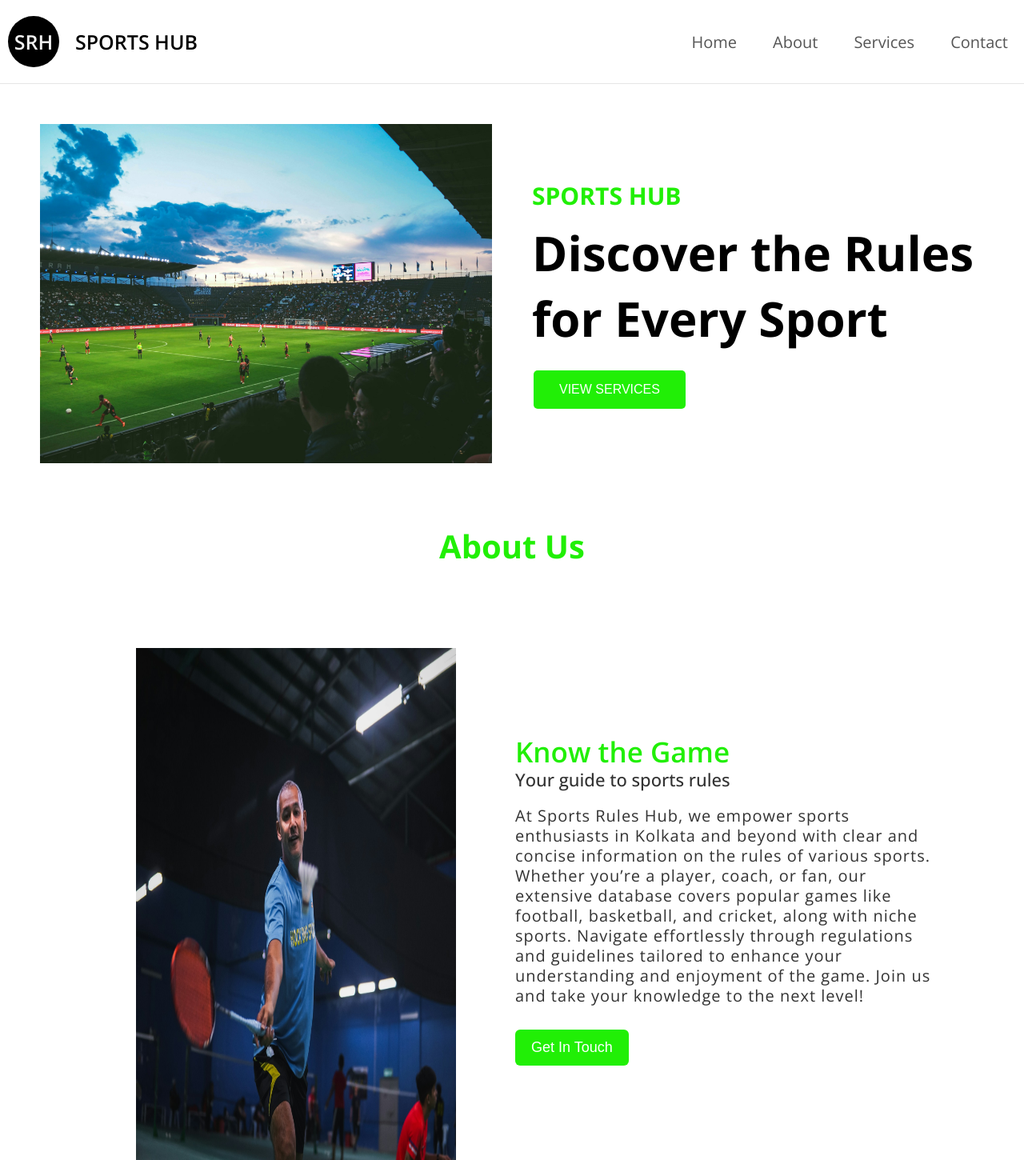
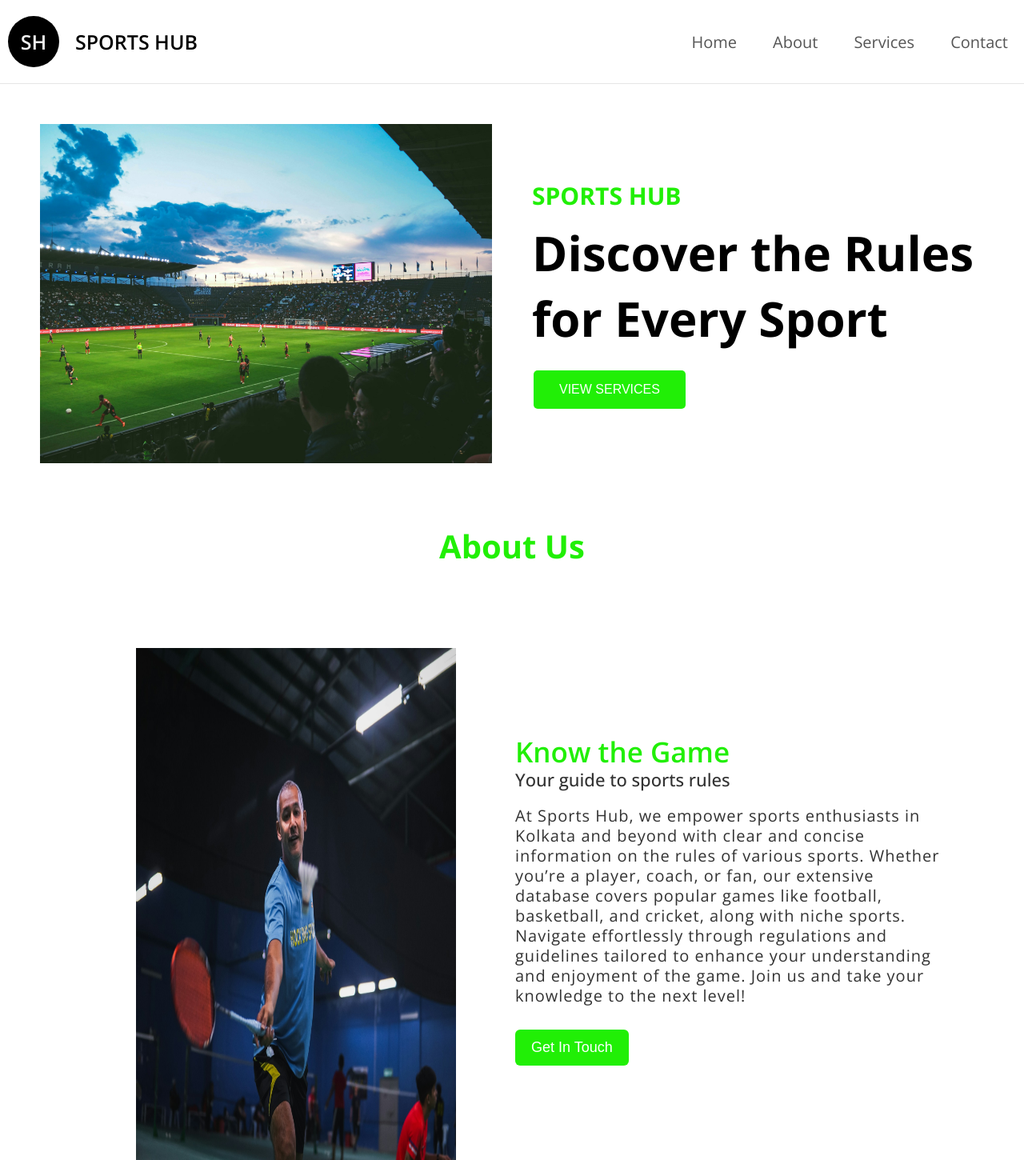
Before and after one commit to Github-sanket07sett/Sports-Rules-Hub, a plain HTML site: page index.html in a window 1280 px wide. Shown: the top 1450 px of the page at 80% size. Drawn offline with nearby package versions, Linux system fonts and the light colour scheme.

Commit message:
Update index.html
change title. add burger menu

```diff
--- a/index.html
+++ b/index.html
@@ -14,7 +14,7 @@
     <body>
     <header>
         <a id="nav"  class="Logo-holder">
-            <div class="Logo">SRH</div>
+            <div class="Logo">SH</div>
             <div class="Logo-text">SPORTS HUB</div>
         </a>
         <nav>
@@ -26,10 +26,10 @@
                 <li><a href="#Contact" >Contact</a></li>
             </ul>
             <a href="#" class="mobile-toggle" onClick="toggleMobileMenu();">
-				<svg class="w-6 h-6 text-gray-800 dark:text-white" aria-hidden="true" xmlns="http://www.w3.org/2000/svg" width="24" height="24" fill="none" viewBox="0 0 24 24">
-					<path stroke="currentColor" stroke-linecap="round" stroke-width="2" d="M5 7h14M5 12h14M5 17h10"/>
-				</svg>
-			</a>
+              <svg class="w-6 h-6 text-gray-800 dark:text-white" aria-hidden="true" xmlns="http://www.w3.org/2000/svg" width="24" height="24" padding-top="20px" fill="none" viewBox="0 0 24 24">
+                <path stroke="currentColor" stroke-linecap="round" stroke-width="2" d="M5 7h14M5 12h14M5 17h10"/>
+              </svg>
+            </a>
         </nav>
     </header>
    <main>
@@ -40,7 +40,7 @@
         <div class="hero-text">
             <h2>SPORTS HUB</h2>
             <h1>Discover the Rules for Every Sport</h1>
-              <a href="#Services"><button  class="btn">VIEW SERVICES</button></a>
+            <a href="#Services"><button  class="btn">VIEW SERVICES</button></a>
         </div>
     </section>
     <h2 class="headline">About Us</h2>
@@ -50,9 +50,9 @@
           <div class="text">
             <h2>Know the Game</h2>
             <h5>Your guide to sports rules</h5>
-            <p>At Sports Rules Hub, we empower sports enthusiasts in Kolkata and beyond with clear and concise information on the rules of various sports. Whether you’re a player, coach, or fan, our extensive database covers popular games like football, basketball, and cricket, along with niche sports. Navigate effortlessly through regulations and guidelines tailored to enhance your understanding and enjoyment of the game. Join us and take your knowledge to the next level!</p>
+            <p>At Sports Hub, we empower sports enthusiasts in Kolkata and beyond with clear and concise information on the rules of various sports. Whether you’re a player, coach, or fan, our extensive database covers popular games like football, basketball, and cricket, along with niche sports. Navigate effortlessly through regulations and guidelines tailored to enhance your understanding and enjoyment of the game. Join us and take your knowledge to the next level!</p>
             <div class="data">
-         <a href="#Contact">  <button href="#" class="Get">Get In Touch</button></a>
+              <a href="#Contact">  <button href="#" class="Get">Get In Touch</button></a>
               </div>
           </div>
         </div>
```
